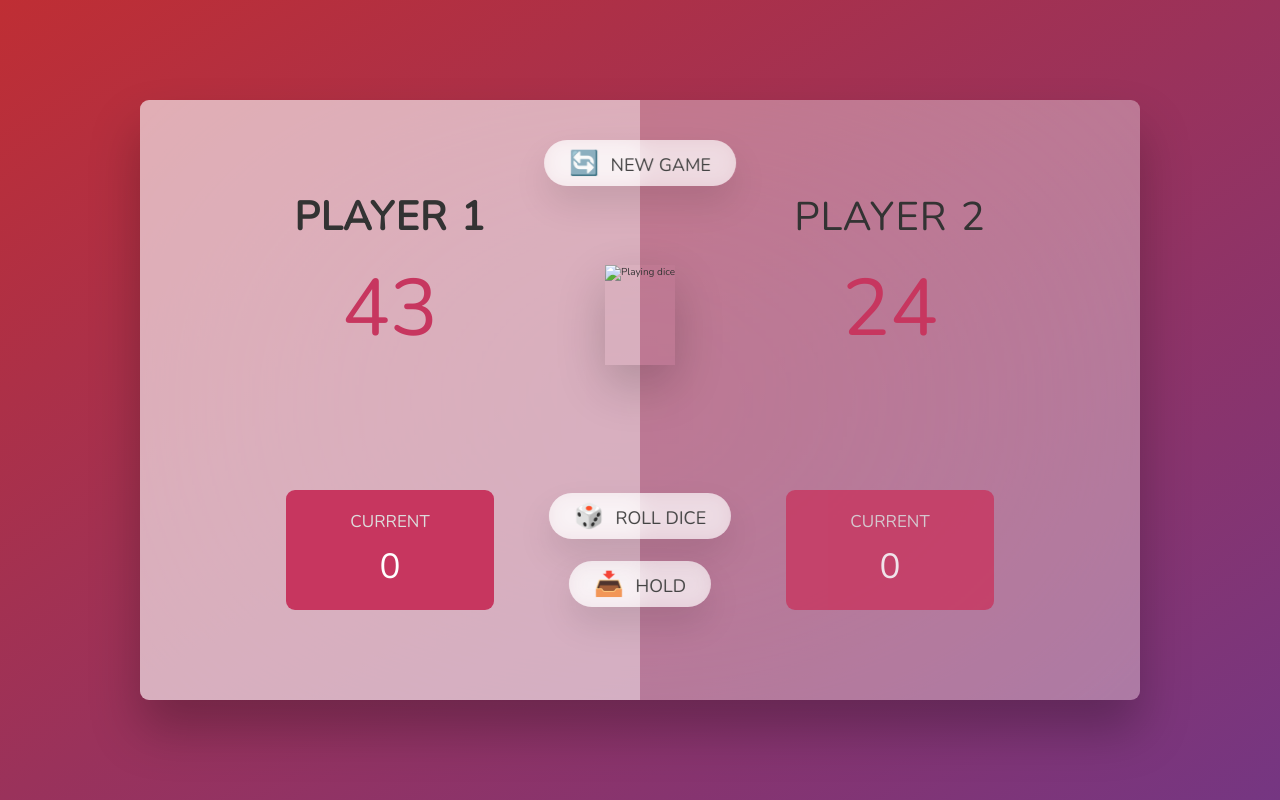
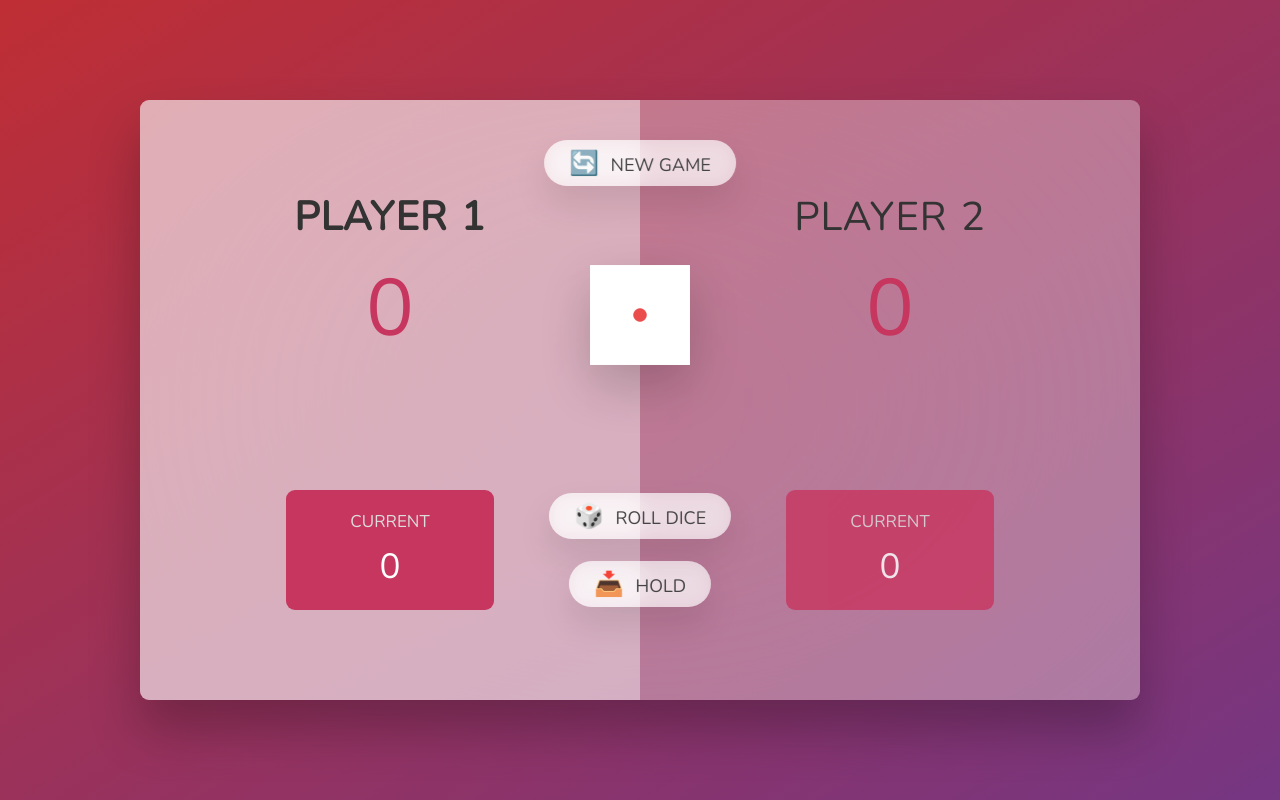
Before and after one commit to arashalaei/Pig-Game, a plain HTML site: page index.html in a window 1280 px wide. Both pictures are taken after a click on the button "🎲 ROLL DICE". Drawn offline with nearby package versions, Linux system fonts and the light colour scheme.

Commit message:
Rolling dice functionality

```diff
--- a/index.html
+++ b/index.html
@@ -26,7 +26,7 @@
         </div>
       </section>
 
-      <img src="dice-5.png" alt="Playing dice" class="dice" />
+      <img src="./img/dice-5.png" alt="Playing dice" class="dice" />
       <button class="btn btn--new">🔄 New game</button>
       <button class="btn btn--roll">🎲 Roll dice</button>
       <button class="btn btn--hold">📥 Hold</button>
--- a/script.js
+++ b/script.js
@@ -1 +1,37 @@
 'use strict';
+// Selcting elements
+const elements = {
+    score_0El: document.querySelector('#score--0'),
+    score_1El: document.getElementById('score--1'),
+    diceEl:    document.querySelector('.dice'),
+    btnNew:    document.querySelector('.btn--new'),
+    btnRoll:   document.querySelector('.btn--roll'),
+    btnHold:   document.querySelector('.btn--hold'),
+    current_0El: document.getElementById('current--0'),
+    current_1El: document.getElementById('current--1')
+}
+
+// Starting condiction
+elements.score_0El.textContent = 0;
+elements.score_1El.textContent = 0;
+elements.diceEl.classList.add('hidden');
+
+let currentScore = 0;
+// Helper functions
+const random = (a, b) => Math.trunc(Math.random() * b) + a;
+// Rolling dice functionality
+elements.btnRoll.addEventListener('click', function(){
+    // 1. Generating a random dice roll
+    const dice = random(1, 6)
+    // 2. Display dice
+    elements.diceEl.classList.remove('hidden');
+    elements.diceEl.src = `./img/dice-${dice}.png`
+    // 3. Check for rolled 1
+    if(dice !== 1){
+        // Add dice to current score
+        currentScore += dice;
+        elements.current_0El.textContent = currentScore; // !Change later
+    }else{
+        //Switch to next player
+    }
+});
--- a/style.css
+++ b/style.css
@@ -165,3 +165,7 @@ main {
   font-weight: 700;
   color: #c7365f;
 }
+
+.hidden {
+  display: none;
+}
```
